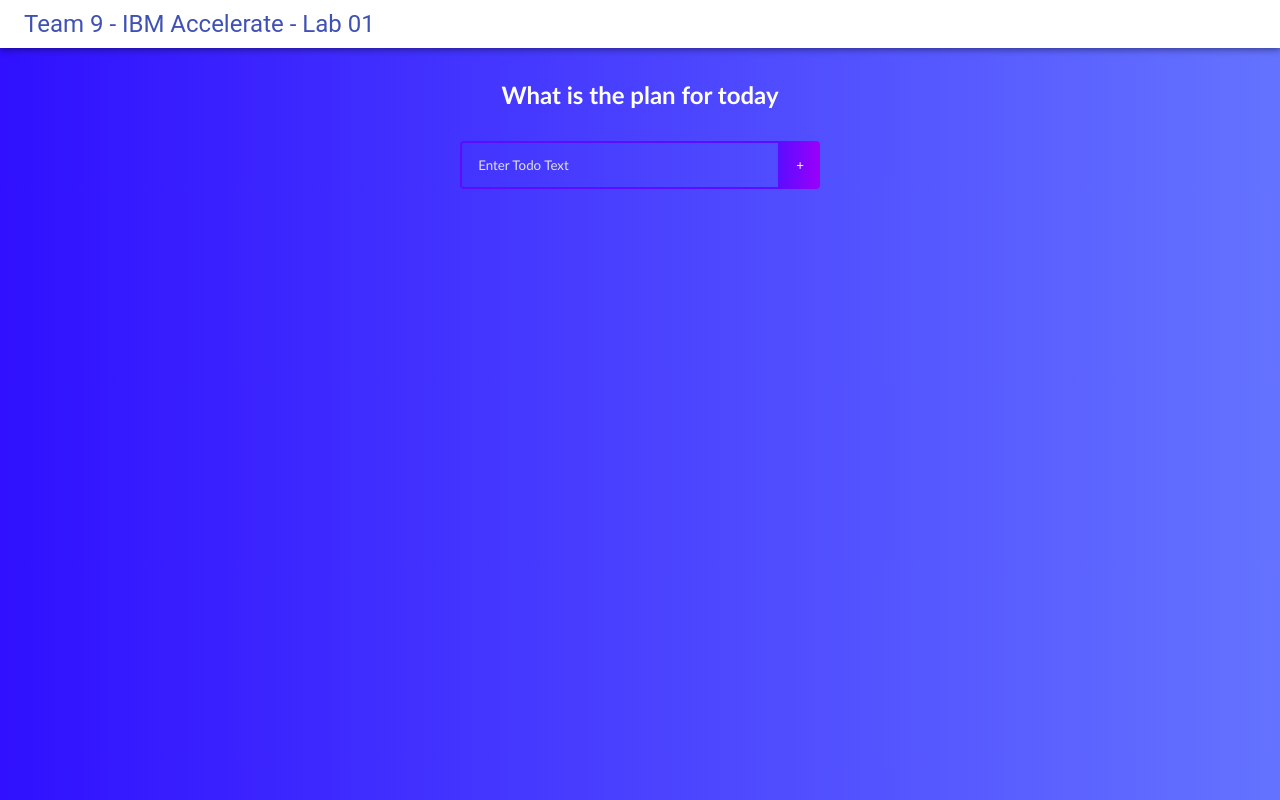
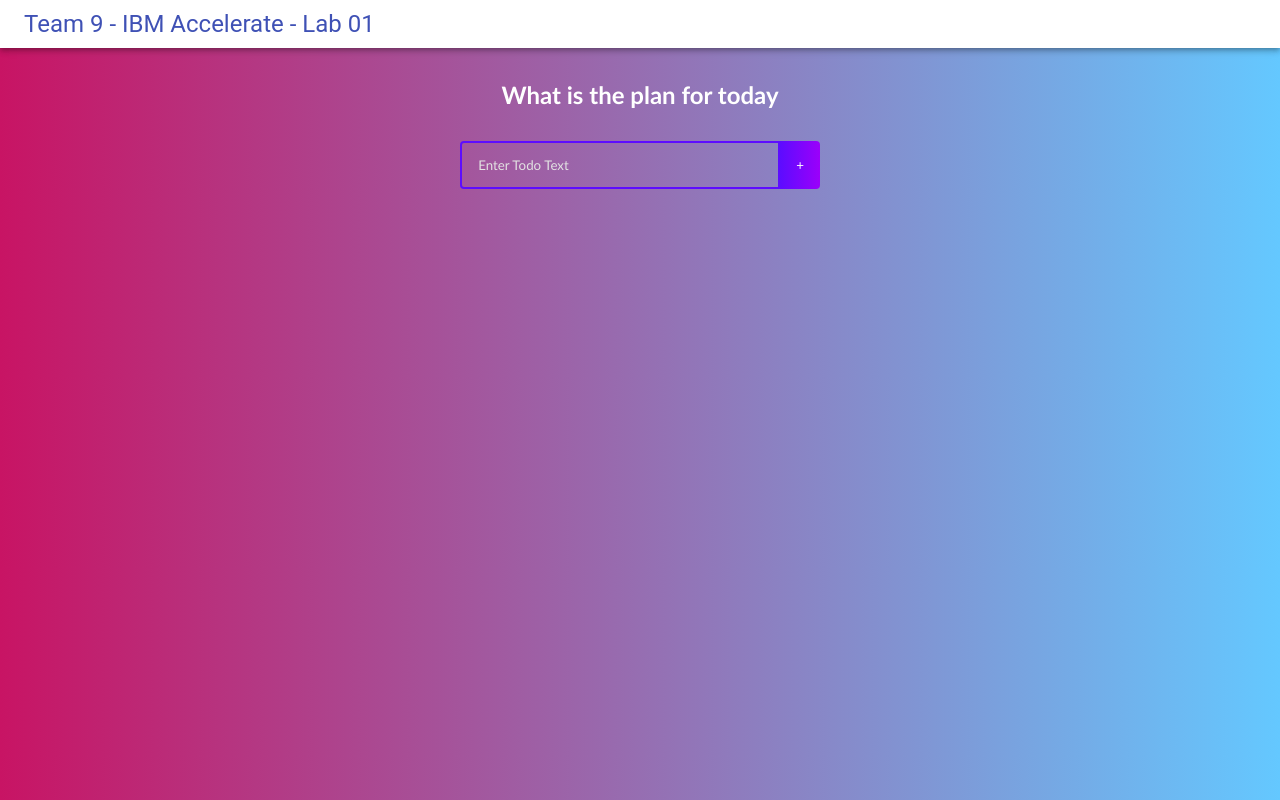
Before and after one commit to 2021-IBM-Accelerate-SW-Track/lab-1-team-09, a React (Create React App) app: page / in a window 1280 px wide. Built offline with nearby package versions, Linux system fonts and the light colour scheme.

Commit message:
Changes to color and duplicates

```diff
--- a/src/App.css
+++ b/src/App.css
@@ -13,8 +13,8 @@
 body {
   background: linear-gradient(
     90deg,
-    rgba(48, 16, 255, 1) 0%,
-    rgba(100, 115, 255, 1) 100%
+    rgba(200, 20, 100, 1) 0%,
+    rgba(100, 200, 255, 1) 100%
   );
 }
 .todo-app {
--- a/src/component/Body/TodoList.js
+++ b/src/component/Body/TodoList.js
@@ -1,3 +1,4 @@
+import { Input } from '@material-ui/core';
 import React, {useState} from 'react'
 import Todo from './Todo';
 import TodoForm from './TodoForm'
@@ -6,12 +7,10 @@ function TodoList() {
    const [todos, setTodos] = useState([]);
 
    const addTodo = todo => {
-    if (!todo.text || /^\s*$/.test(todo.text)) {
+    if (!todo.text || /^\s*$/.test(todo.text) || todos.find(x => x.text === todo.text)) {
       return;
     }
-
     const newTodos = [todo, ...todos];
-
     setTodos(newTodos);
     };
 
```
